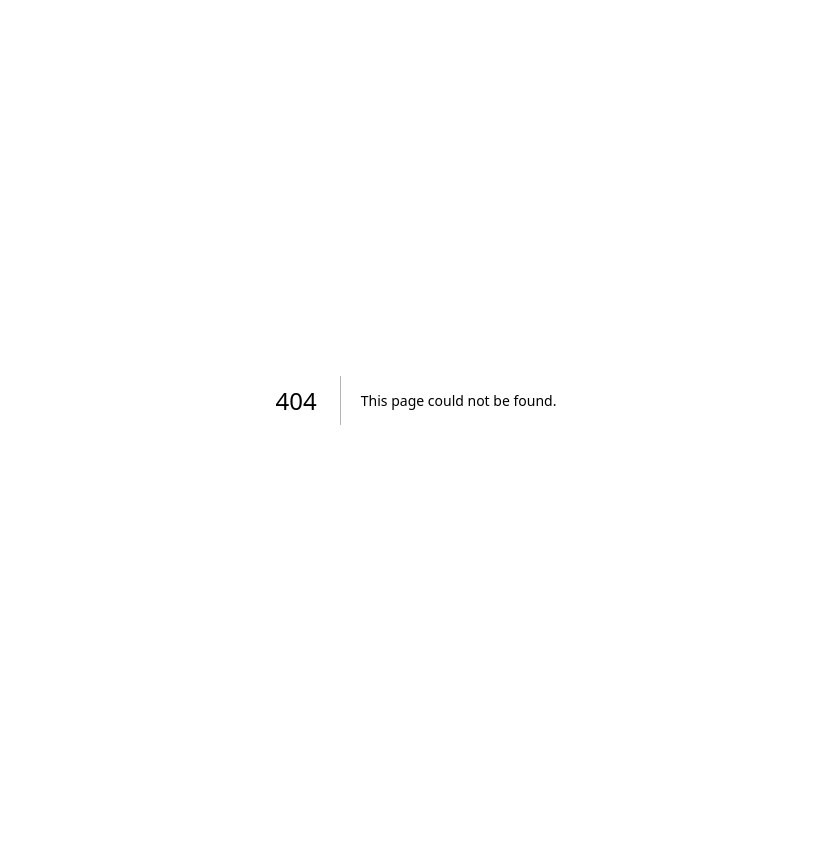
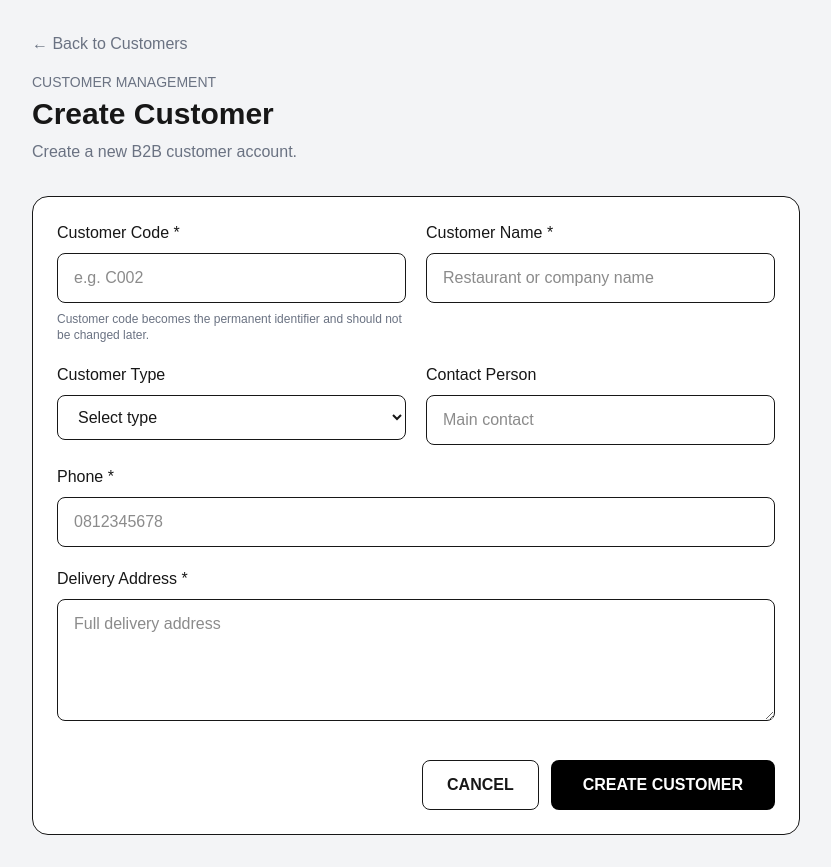
Before and after one commit to shutantipura/b2b-oms-web, a Next.js app: page /customers/new in a window 1280 px wide. Before the commit this address had no page. Shown: the whole page, without its empty margins (224-1055 px from the left). Before the commit the page ends 800 px from the top, so only its background shows below. Built offline with nearby package versions, Linux system fonts and the light colour scheme; no server answers.

Commit message:
Add customer creation

```diff
--- /dev/null
+++ b/app/customers/new/page.tsx
@@ -0,0 +1,356 @@
+"use client";
+
+import { FormEvent, useState } from "react";
+import Link from "next/link";
+import { useRouter } from "next/navigation";
+import { supabase } from "../../../lib/supabase";
+
+export default function NewCustomerPage() {
+  const router = useRouter();
+
+  const [customerCode, setCustomerCode] =
+    useState("");
+
+  const [customerName, setCustomerName] =
+    useState("");
+
+  const [customerType, setCustomerType] =
+    useState("");
+
+  const [contactName, setContactName] =
+    useState("");
+
+  const [phone, setPhone] =
+    useState("");
+
+  const [deliveryAddress, setDeliveryAddress] =
+    useState("");
+
+  const [saving, setSaving] =
+    useState(false);
+
+  const [message, setMessage] =
+    useState("");
+
+  async function createCustomer(
+    event: FormEvent<HTMLFormElement>
+  ) {
+    event.preventDefault();
+
+    setMessage("");
+
+    const code =
+      customerCode.trim().toUpperCase();
+
+    const name =
+      customerName.trim();
+
+    if (!code) {
+      setMessage(
+        "Customer code is required."
+      );
+      return;
+    }
+
+    if (!name) {
+      setMessage(
+        "Customer name is required."
+      );
+      return;
+    }
+
+    if (!phone.trim()) {
+      setMessage(
+        "Phone number is required."
+      );
+      return;
+    }
+
+    if (!deliveryAddress.trim()) {
+      setMessage(
+        "Delivery address is required."
+      );
+      return;
+    }
+
+    setSaving(true);
+
+    // Check whether customer code already exists
+    const {
+      data: existingCustomer,
+      error: checkError,
+    } = await supabase
+      .from("customers")
+      .select("id")
+      .eq("customer_code", code)
+      .maybeSingle();
+
+    if (checkError) {
+      setMessage(
+        "Could not check customer code: " +
+          checkError.message
+      );
+
+      setSaving(false);
+      return;
+    }
+
+    if (existingCustomer) {
+      setMessage(
+        `Customer code ${code} already exists.`
+      );
+
+      setSaving(false);
+      return;
+    }
+
+    const {
+      data,
+      error,
+    } = await supabase
+      .from("customers")
+      .insert({
+        customer_code: code,
+        customer_name: name,
+        customer_type:
+          customerType.trim() || null,
+        contact_name:
+          contactName.trim() || null,
+        phone: phone.trim(),
+        delivery_address:
+          deliveryAddress.trim(),
+        is_active: true,
+      })
+      .select("customer_code")
+      .single();
+
+    if (error) {
+      setMessage(
+        "Could not create customer: " +
+          error.message
+      );
+
+      setSaving(false);
+      return;
+    }
+
+    router.push(
+      `/customers/${data.customer_code}`
+    );
+
+    router.refresh();
+  }
+
+  return (
+    <main className="min-h-screen bg-gray-100 p-8">
+
+      <div className="max-w-3xl mx-auto">
+
+        <Link
+          href="/customers"
+          className="text-gray-500"
+        >
+          ← Back to Customers
+        </Link>
+
+        <div className="mt-4 mb-8">
+
+          <p className="text-sm text-gray-500">
+            CUSTOMER MANAGEMENT
+          </p>
+
+          <h1 className="text-3xl font-bold mt-1">
+            Create Customer
+          </h1>
+
+          <p className="text-gray-500 mt-2">
+            Create a new B2B customer account.
+          </p>
+
+        </div>
+
+        <form
+          onSubmit={createCustomer}
+          className="bg-white border rounded-2xl p-6"
+        >
+
+          <div className="grid md:grid-cols-2 gap-5">
+
+            <div>
+              <label className="block font-medium mb-2">
+                Customer Code *
+              </label>
+
+              <input
+                type="text"
+                value={customerCode}
+                onChange={(event) =>
+                  setCustomerCode(
+                    event.target.value
+                  )
+                }
+                placeholder="e.g. C002"
+                className="w-full border rounded-lg px-4 py-3"
+                required
+              />
+
+              <p className="text-xs text-gray-500 mt-2">
+                Customer code becomes the permanent identifier and should not be changed later.
+              </p>
+            </div>
+
+            <div>
+              <label className="block font-medium mb-2">
+                Customer Name *
+              </label>
+
+              <input
+                type="text"
+                value={customerName}
+                onChange={(event) =>
+                  setCustomerName(
+                    event.target.value
+                  )
+                }
+                placeholder="Restaurant or company name"
+                className="w-full border rounded-lg px-4 py-3"
+                required
+              />
+            </div>
+
+            <div>
+              <label className="block font-medium mb-2">
+                Customer Type
+              </label>
+
+              <select
+                value={customerType}
+                onChange={(event) =>
+                  setCustomerType(
+                    event.target.value
+                  )
+                }
+                className="w-full border rounded-lg px-4 py-3 bg-white"
+              >
+                <option value="">
+                  Select type
+                </option>
+
+                <option value="restaurant">
+                  Restaurant
+                </option>
+
+                <option value="grocery">
+                  Grocery / โชห่วย
+                </option>
+
+                <option value="hotel">
+                  Hotel
+                </option>
+
+                <option value="cafe">
+                  Cafe
+                </option>
+
+                <option value="other">
+                  Other
+                </option>
+              </select>
+            </div>
+
+            <div>
+              <label className="block font-medium mb-2">
+                Contact Person
+              </label>
+
+              <input
+                type="text"
+                value={contactName}
+                onChange={(event) =>
+                  setContactName(
+                    event.target.value
+                  )
+                }
+                placeholder="Main contact"
+                className="w-full border rounded-lg px-4 py-3"
+              />
+            </div>
+
+            <div className="md:col-span-2">
+
+              <label className="block font-medium mb-2">
+                Phone *
+              </label>
+
+              <input
+                type="tel"
+                value={phone}
+                onChange={(event) =>
+                  setPhone(
+                    event.target.value
+                  )
+                }
+                placeholder="0812345678"
+                className="w-full border rounded-lg px-4 py-3"
+                required
+              />
+
+            </div>
+
+            <div className="md:col-span-2">
+
+              <label className="block font-medium mb-2">
+                Delivery Address *
+              </label>
+
+              <textarea
+                value={deliveryAddress}
+                onChange={(event) =>
+                  setDeliveryAddress(
+                    event.target.value
+                  )
+                }
+                rows={4}
+                placeholder="Full delivery address"
+                className="w-full border rounded-lg px-4 py-3"
+                required
+              />
+
+            </div>
+
+          </div>
+
+          {message && (
+            <div className="mt-6 border rounded-lg p-4 text-red-600">
+              {message}
+            </div>
+          )}
+
+          <div className="flex justify-end gap-3 mt-8">
+
+            <Link
+              href="/customers"
+              className="bg-white border rounded-lg px-6 py-3 font-semibold"
+            >
+              CANCEL
+            </Link>
+
+            <button
+              type="submit"
+              disabled={saving}
+              className="bg-black text-white rounded-lg px-8 py-3 font-semibold disabled:opacity-40"
+            >
+              {saving
+                ? "CREATING..."
+                : "CREATE CUSTOMER"}
+            </button>
+
+          </div>
+
+        </form>
+
+      </div>
+
+    </main>
+  );
+}
```
